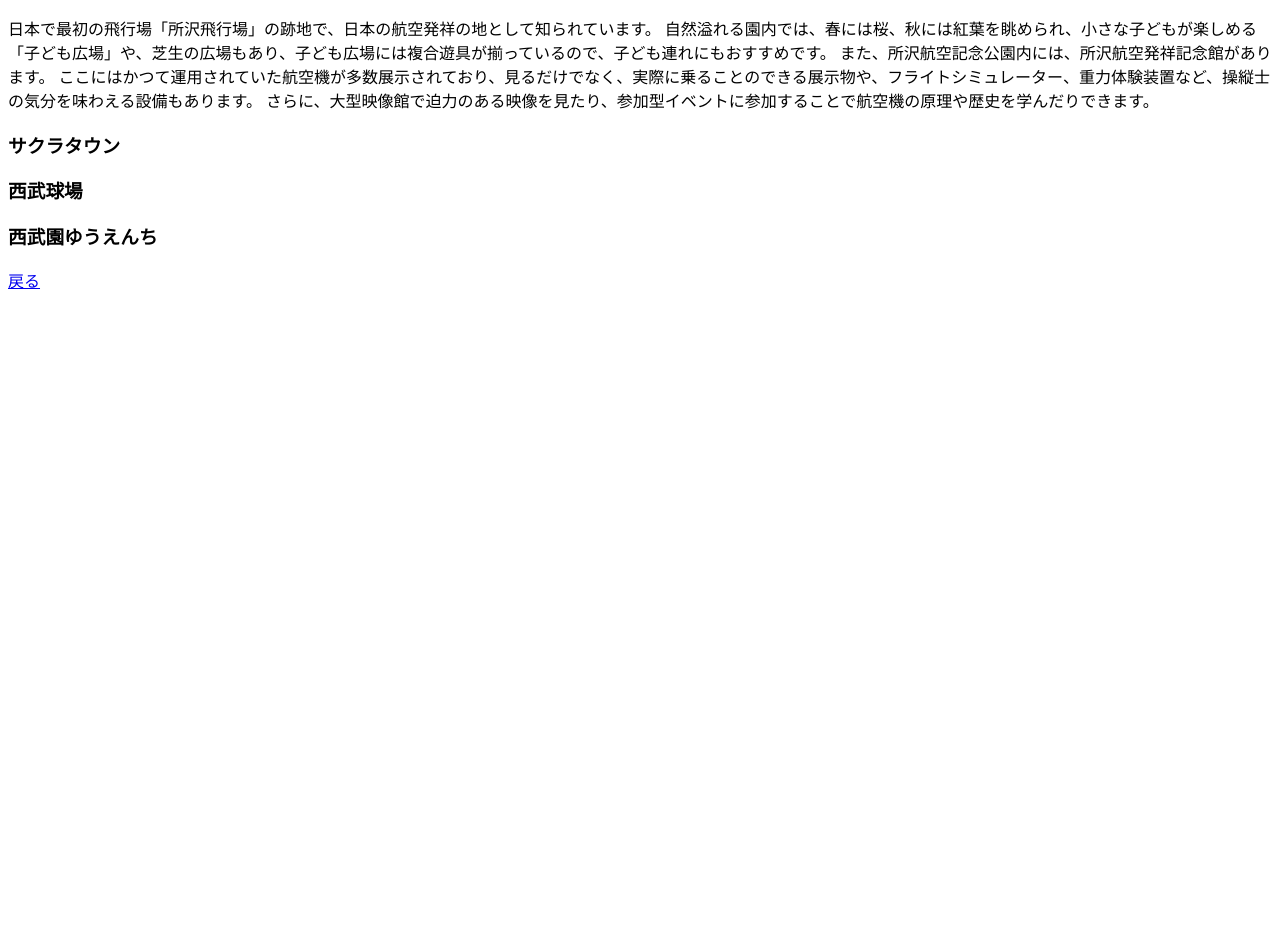
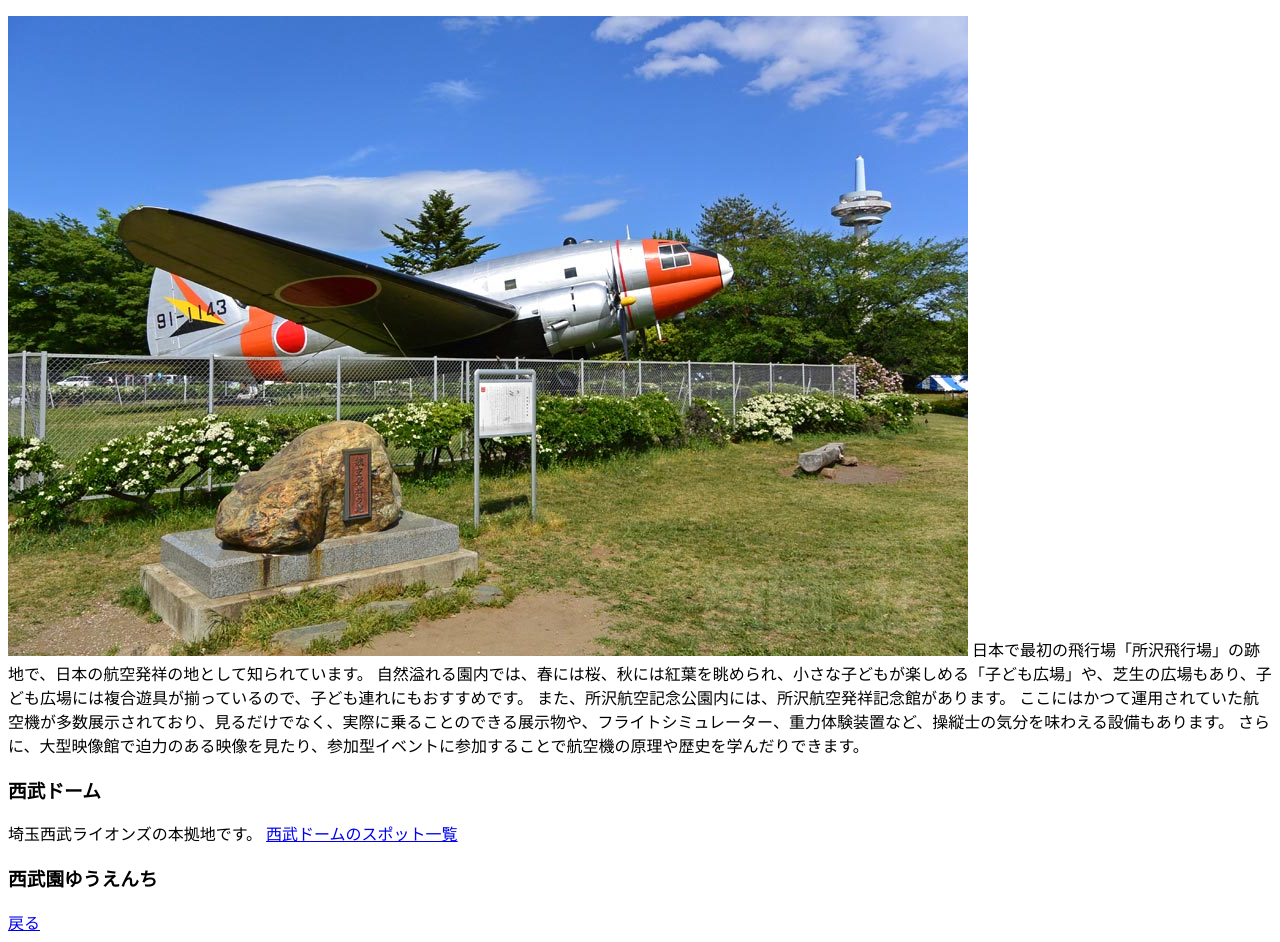
Before and after one commit to ueshimachihiro/web2024-2, a plain HTML site: page a.html in a window 1280 px wide. Shown: the part 1407-2349 px from the top of the page. Before the commit the page ends 1707 px from the top, so only its background shows below. Drawn offline with Linux system fonts and the light colour scheme.

Commit message:
Update a.html

```diff
--- a/a.html
+++ b/a.html
@@ -12,14 +12,17 @@
 <img src="./image/61aa08fe09795.jpg" alt="夜の所沢駅"></a>
 夜の所沢駅は、イルミネーションがとても綺麗です。
 <h3>航空公園</h3>
+<img src="./image/kokukoenst027.jpg" alt="航空公園にある飛行機">
 日本で最初の飛行場「所沢飛行場」の跡地で、日本の航空発祥の地として知られています。
 自然溢れる園内では、春には桜、秋には紅葉を眺められ、小さな子どもが楽しめる「子ども広場」や、芝生の広場もあり、子ども広場には複合遊具が揃っているので、子ども連れにもおすすめです。
 また、所沢航空記念公園内には、所沢航空発祥記念館があります。
 ここにはかつて運用されていた航空機が多数展示されており、見るだけでなく、実際に乗ることのできる展示物や、フライトシミュレーター、重力体験装置など、操縦士の気分を味わえる設備もあります。
 さらに、大型映像館で迫力のある映像を見たり、参加型イベントに参加することで航空機の原理や歴史を学んだりできます。
-<h3>サクラタウン</h3>
-<h3>西武球場</h3>
+<h3>西武ドーム</h3>
+埼玉西武ライオンズの本拠地です。
+<a href="https://www.seibulions.jp/special/welcome/spot/">西武ドームのスポット一覧</a>
 <h3>西武園ゆうえんち</h3>
+
 <a href="index.html#abc">戻る</a>
 </body>
 </html>
```
